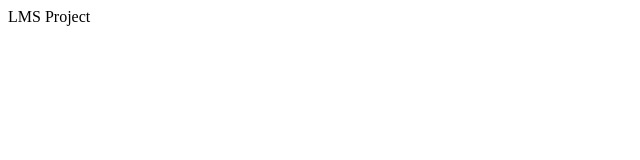
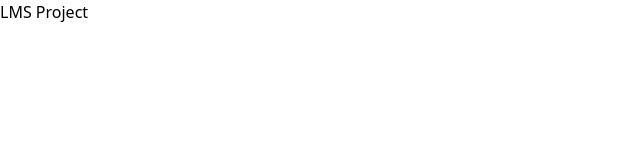
Before and after one commit to hdubey64/Learning-Management-System, a React (Vite) app in the folder lms_Frontend/: page / in a window 1280 px wide. Shown: the top 160 px of the page, without its empty margins (0-640 px from the left). Built offline with nearby package versions, Linux system fonts and the light colour scheme.

Commit message:
Added Tailwind Config

```diff
--- a/lms_Frontend/package.json
+++ b/lms_Frontend/package.json
@@ -21,6 +21,7 @@
     "eslint-plugin-react": "^7.34.2",
     "eslint-plugin-react-hooks": "^4.6.2",
     "eslint-plugin-react-refresh": "^0.4.7",
+    "tailwindcss": "^3.4.4",
     "vite": "^5.3.1"
   }
 }
--- a/lms_Frontend/src/index.css
+++ b/lms_Frontend/src/index.css
@@ -0,0 +1,9 @@
+@tailwind base;
+@tailwind components;
+@tailwind utilities;
+
+body {
+   margin: auto;
+   max-width: 1540px;
+   position: relative;
+}
--- /dev/null
+++ b/lms_Frontend/tailwind.config.js
@@ -0,0 +1,8 @@
+/** @type {import('tailwindcss').Config} */
+export default {
+   content: ["./src/**/*.{html, js,jsx,ts,tsx}"],
+   theme: {
+      extend: {},
+   },
+   plugins: [],
+};
```
Also changed, not shown: 1 other file (tests, documents, lock files or other folders).
